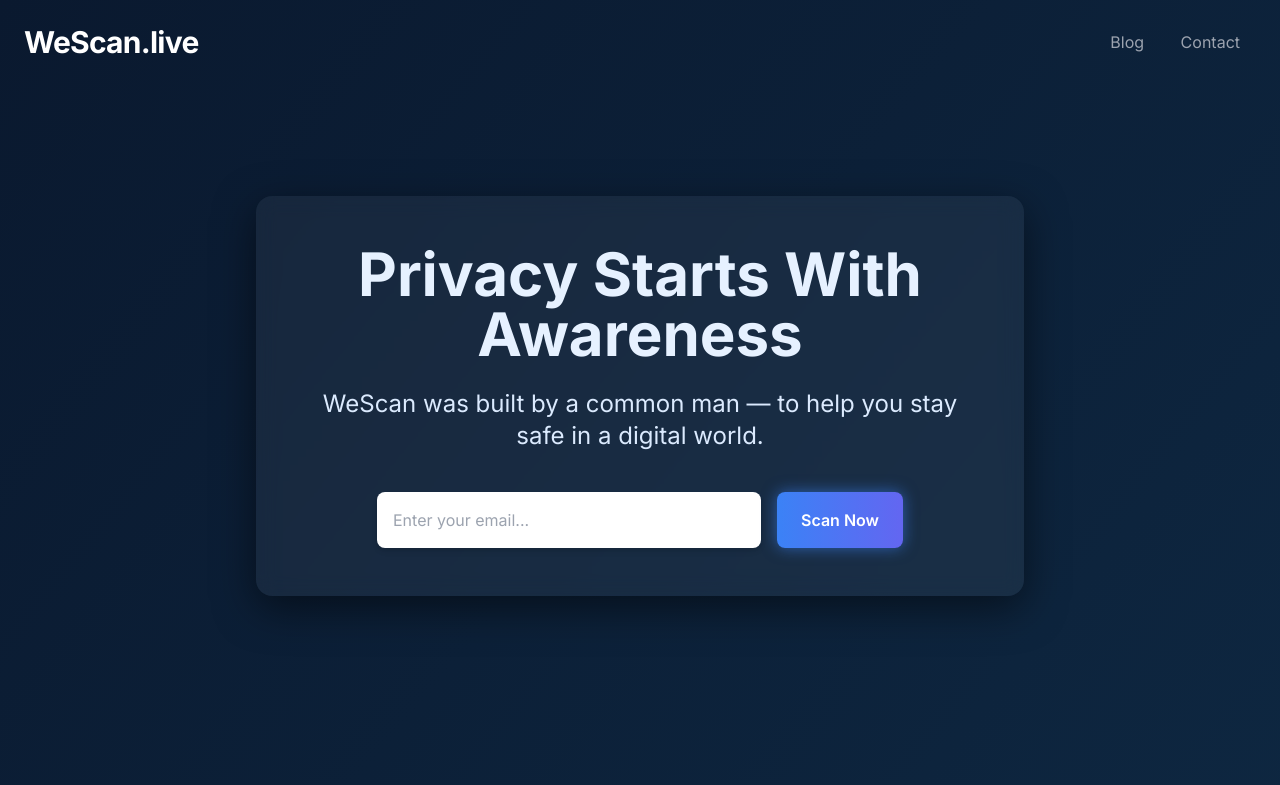
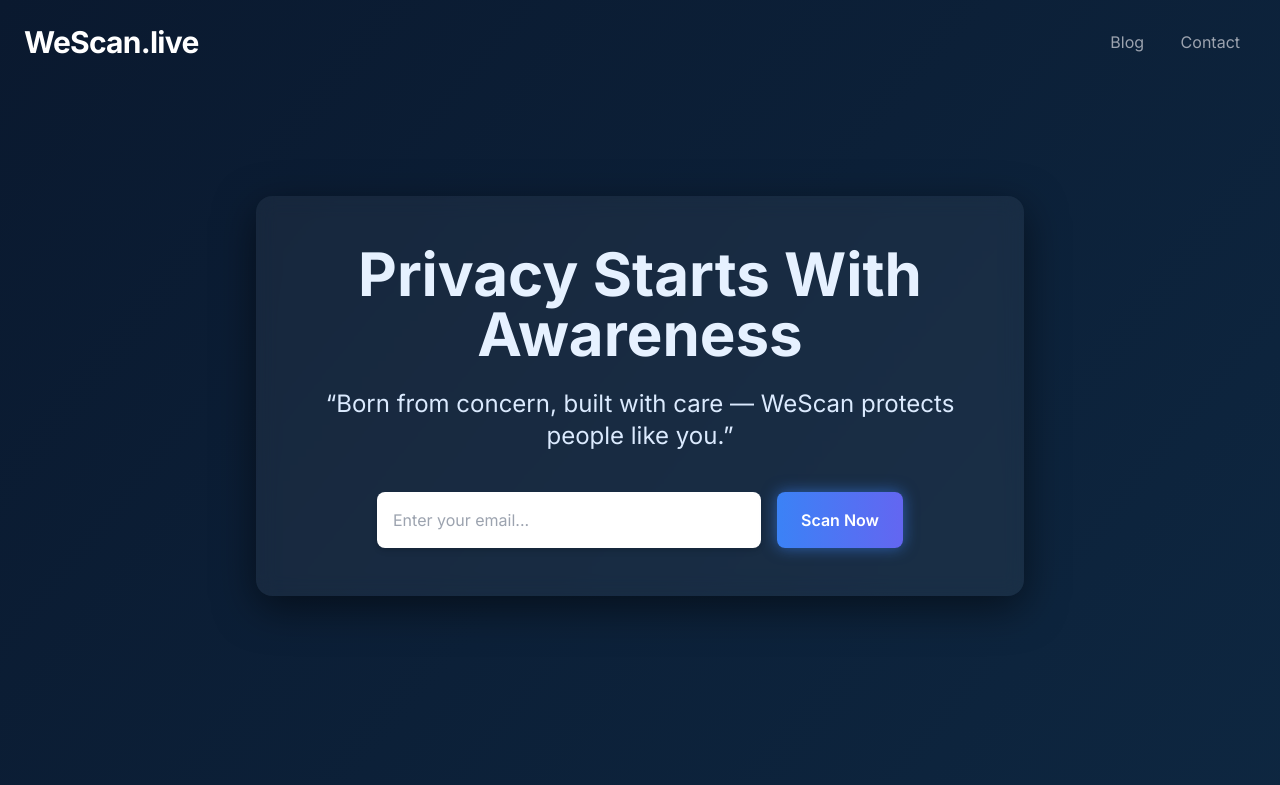
Before and after one commit to wescanlive/wescanlive, a plain HTML site: page index.html in a window 1280 px wide. Shown: the top 785 px of the page. Drawn offline with nearby package versions, Linux system fonts and the light colour scheme.

Commit message:
index.html

```diff
--- a/index.html
+++ b/index.html
@@ -45,7 +45,7 @@
     <section class="text-center py-28 px-6">
       <div class="glass max-w-3xl mx-auto p-12">
         <h1 class="text-5xl md:text-6xl font-bold mb-6 leading-tight">Privacy Starts With Awareness</h1>
-        <p class="text-xl md:text-2xl text-blue-100 mb-10">WeScan was built by a common man — to help you stay safe in a digital world.</p>
+        <p class="text-xl md:text-2xl text-blue-100 mb-10">“Born from concern, built with care — WeScan protects people like you.”</p>
 
         <div class="mt-6 flex flex-col md:flex-row gap-4 justify-center">
           <input type="email" placeholder="Enter your email..." class="p-4 rounded-lg text-gray-900 w-full md:w-96 shadow-md" />
```
